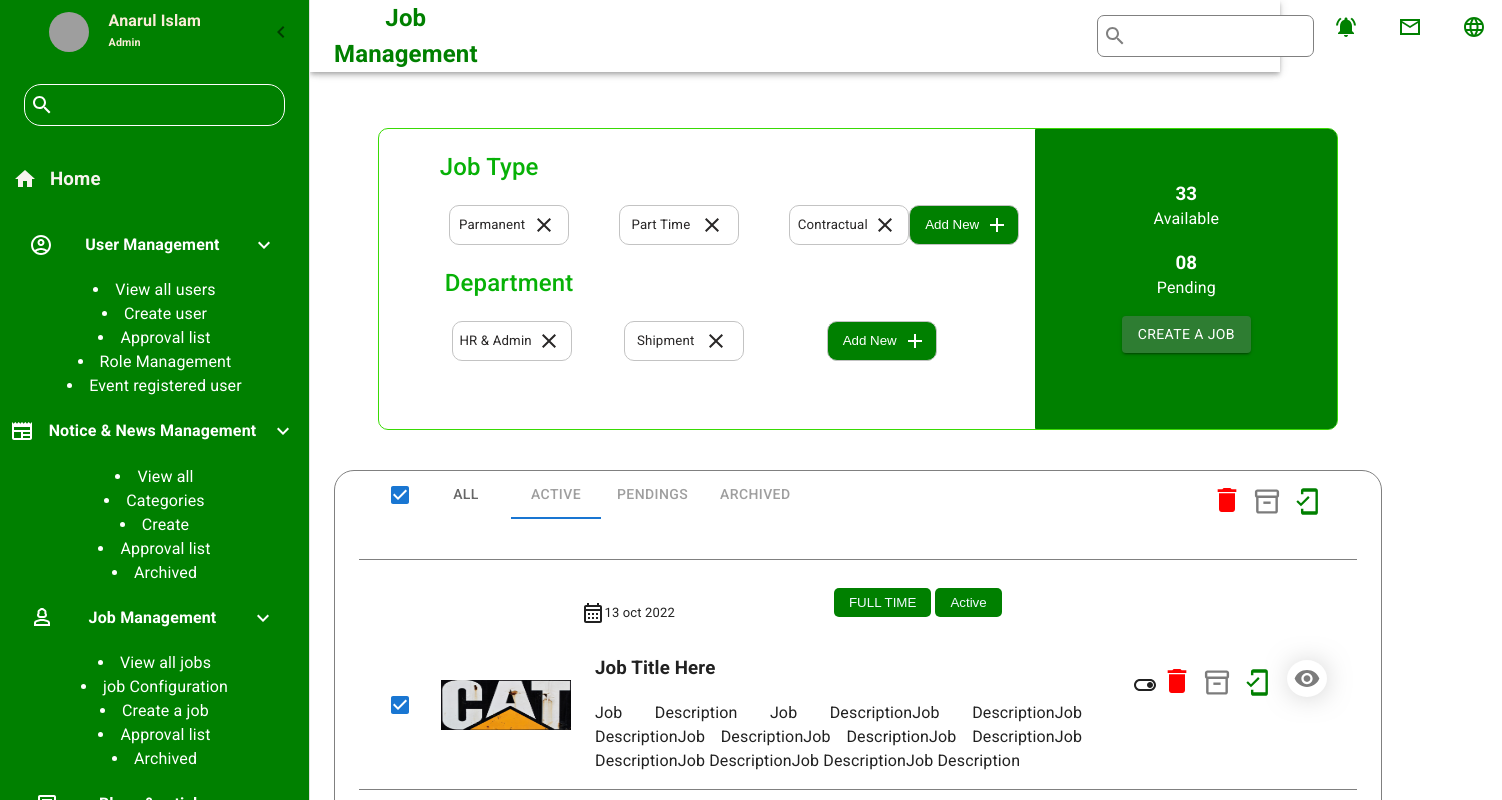
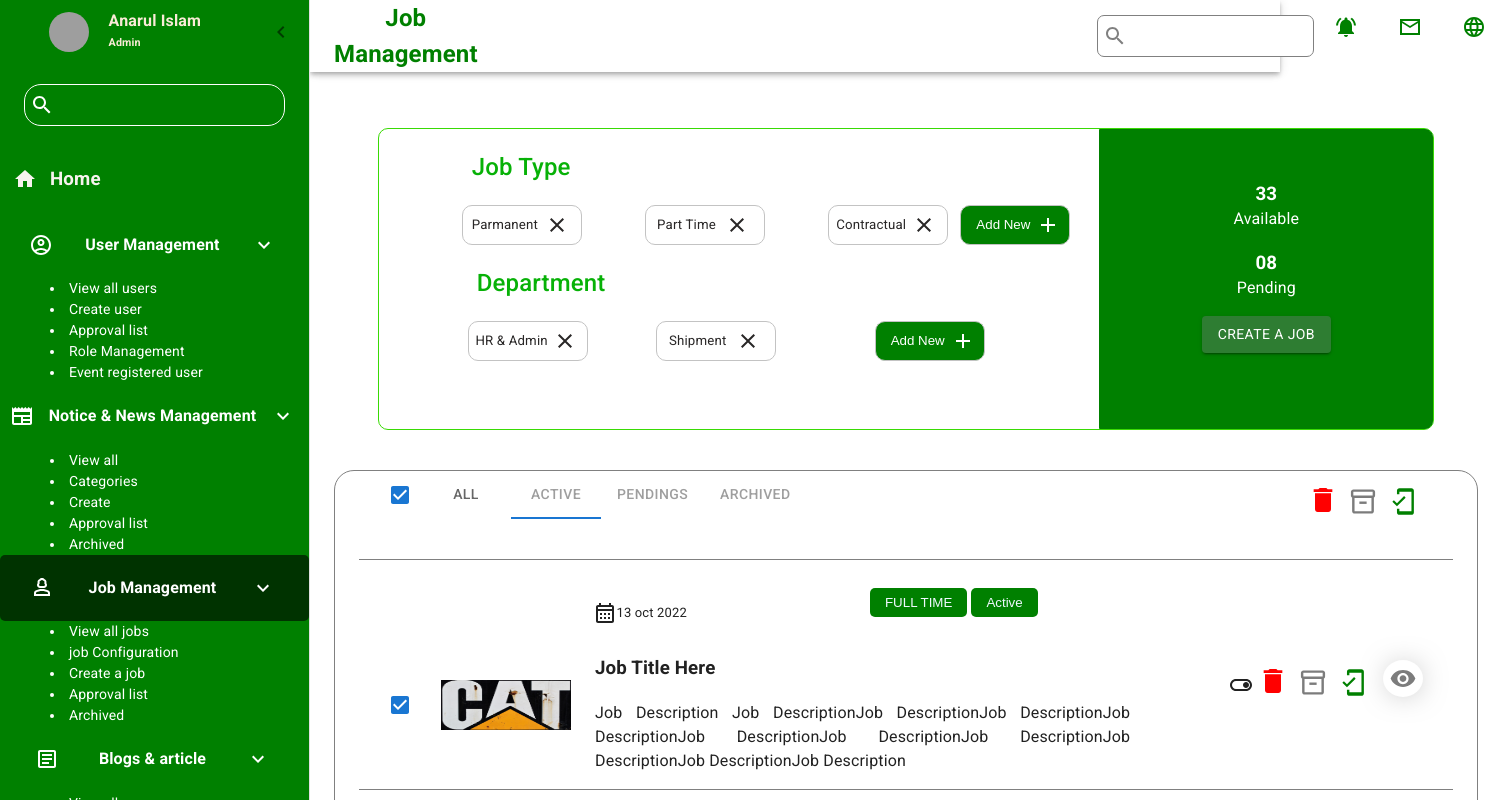
Before and after one commit to BishalAshiq/dashboard-job-management, a React (Create React App) app: page / in a window 1280 px wide. Both pictures are taken after a click on the button "open drawer". Shown: the top 800 px of the page, 1502 px wide, since content can reach past the window. Built offline with nearby package versions, Linux system fonts and the light colour scheme; grey boxes are pictures that could not be loaded.

Commit message:
almost final

```diff
--- a/src/App.js
+++ b/src/App.js
@@ -1,10 +1,10 @@
-import './App.css';
-import Dashboard from './Components/Dashboard/Dashboard/Dashboard';
+import "./App.css";
+import Dashboard from "./Components/Dashboard/Dashboard/Dashboard";
 
 function App() {
   return (
     <div className="App">
-       <Dashboard/>
+      <Dashboard />
     </div>
   );
 }
--- a/src/Components/Dashboard/Dashboard/Dashboard.js
+++ b/src/Components/Dashboard/Dashboard/Dashboard.js
@@ -4,7 +4,7 @@ import DrawerNav from "../DrawerNav/DrawerNav";
 const Dashboard = () => {
   return (
     <div>
-        <DrawerNav/>
+      <DrawerNav />
     </div>
   );
 };
--- a/src/Components/Dashboard/DrawerNav/DrawerNav.js
+++ b/src/Components/Dashboard/DrawerNav/DrawerNav.js
@@ -95,7 +95,7 @@ const DrawerNav = () => {
             </IconButton>
             <div style={{ color: "green" }} className="page-nav">
               <div>
-                <h2 style={{display:"inline"}}>Job Management</h2>
+                <h2 style={{ display: "inline" }}>Job Management</h2>
               </div>
 
               <div className="page-nav-icons">
@@ -133,16 +133,17 @@ const DrawerNav = () => {
             <div className="sidebar-tops">
               <div className="sidebar-avatar">
                 <Stack direction="row" spacing={2}>
-                <Avatar alt="Remy Sharp" src="/static/images/avatar/1.jpg" />
+                  <Avatar
+                    alt="Remy Sharp"
+                    src="https://encrypted-tbn0.gstatic.com/images?q=tbn:ANd9GcTeOpBzZ5ZzJnje_hCvMVsL6ZLCs7oT2yGivf0ZBaQJ0A&s"
+                  />
                 </Stack>
               </div>
               <div className="sidebar-text">
                 <h4>Anarul Islam</h4>
                 <h6>Admin</h6>
               </div>
-             <div className="sidebar-icon">
-
-             </div>
+              <div className="sidebar-icon"></div>
             </div>
             <IconButton onClick={handleDrawerClose}>
               {theme.direction === "ltr" ? (
--- a/src/Components/Dashboard/Pages/Pages/Pages.js
+++ b/src/Components/Dashboard/Pages/Pages/Pages.js
@@ -11,7 +11,7 @@ const Pages = () => {
         <JobDep></JobDep>
       </div>
       <div>
-      <JobTitle/>
+        <JobTitle />
       </div>
     </section>
   );
--- a/src/Components/Dashboard/Pages/Paginat/Paginat.js
+++ b/src/Components/Dashboard/Pages/Paginat/Paginat.js
@@ -7,7 +7,7 @@ const List = styled("ul")({
   padding: 0,
   margin: 0,
   display: "flex",
-  border:"none"
+  border: "none",
 });
 
 const Paginat = () => {
@@ -30,6 +30,8 @@ const Paginat = () => {
                   type="button"
                   style={{
                     fontWeight: selected ? "bold" : undefined,
+                    border: "none",
+                    margin: "0px 10px",
                   }}
                   {...item}
                 >
@@ -38,7 +40,18 @@ const Paginat = () => {
               );
             } else {
               children = (
-                <button style={{backgroundColor: "white", border: "1px solid rgb(124, 124, 124)", padding: "10px 20px", margin: "0px 170px", color: "gray", borderRadius: 5}} type="button" {...item}>
+                <button
+                  style={{
+                    backgroundColor: "white",
+                    border: "1px solid rgb(124, 124, 124)",
+                    padding: "10px 20px",
+                    margin: "0px 170px",
+                    color: "gray",
+                    borderRadius: 5,
+                  }}
+                  type="button"
+                  {...item}
+                >
                   {type}
                 </button>
               );
--- a/src/Components/Dashboard/SidebarHome/SidebarHome.css
+++ b/src/Components/Dashboard/SidebarHome/SidebarHome.css
@@ -1,23 +1,22 @@
-.sidebar-home{
-    background-color: green;;
+.sidebar-home {
+  background-color: green;
   display: flex;
   align-items: center;
   padding-left: 10px;
-    width: 100vh;
   color: rgb(247, 243, 238);
 }
-.sidebar-accordion{
+.sidebar-accordion {
   background-color: green;
   border-bottom: none;
 }
-.accordion-item{
+.accordion-item {
   background-color: green;
 }
-.side-search-sec{
+.side-search-sec {
   background-color: green;
   padding: 20px 20px;
 }
-.side_search{
+.side_search {
   padding: 20px 5px;
   display: flex;
   align-items: center;
@@ -28,9 +27,8 @@
   border: 1px solid rgb(254, 253, 253);
   /* margin: 10px 35px; */
 }
-.side_search > input{
+.side_search > input {
   outline: none;
   background: none;
   border: none;
-
 }
--- a/src/Components/Dashboard/SidebarHome/SidebarHome.js
+++ b/src/Components/Dashboard/SidebarHome/SidebarHome.js
@@ -8,22 +8,21 @@ import ArticleOutlinedIcon from "@mui/icons-material/ArticleOutlined";
 import CelebrationOutlinedIcon from "@mui/icons-material/CelebrationOutlined";
 import KeyboardArrowDownOutlinedIcon from "@mui/icons-material/KeyboardArrowDownOutlined";
 import SearchIcon from "@mui/icons-material/Search";
+import TuneRoundedIcon from "@mui/icons-material/TuneRounded";
 import { Container } from "@mui/system";
 
 const SidebarHome = () => {
   return (
     <div>
-
       <Container className="side-search-sec">
         <div className="side_search">
-          <SearchIcon style={{color:"white"}}/>
-          <input type="text"/>
+          <SearchIcon style={{ color: "white" }} />
+          <input type="text" />
         </div>
       </Container>
 
       <section className="sidebar-home">
         <HomeIcon
-          color="disabled"
           style={{ width: 30, marginRight: 10, color: "rgb(247, 243, 238)" }}
         />
         <h3>Home</h3>
@@ -48,13 +47,12 @@ const SidebarHome = () => {
               style={{ marginRight: 4, color: "white" }}
             />
           </div>
-          <div>
+          <div style={{ paddingLeft: "50px" }}>
             <unl
               style={{
                 textAlign: "justify",
-                display: "grid",
-                placeItems: "center",
                 color: "white",
+                fontSize: 14,
               }}
             >
               <li>View all users</li>
@@ -82,13 +80,12 @@ const SidebarHome = () => {
               style={{ marginRight: 4, color: "white" }}
             />
           </div>
-          <div>
+          <div style={{ paddingLeft: "50px" }}>
             <unl
               style={{
                 textAlign: "justify",
-                display: "grid",
-                placeItems: "center",
                 color: "white",
+                fontSize: 14,
               }}
             >
               <li>View all</li>
@@ -106,6 +103,8 @@ const SidebarHome = () => {
               justifyContent: "space-evenly",
               alignItems: "center",
               textAlign: "center",
+              backgroundColor: "#003300",
+              borderRadius: 5,
             }}
           >
             <Person3OutlinedIcon style={{ marginRight: 4, color: "white" }} />
@@ -114,13 +113,12 @@ const SidebarHome = () => {
               style={{ marginRight: 4, color: "white" }}
             />
           </div>
-          <div>
+          <div style={{ paddingLeft: "50px" }}>
             <unl
               style={{
                 textAlign: "justify",
-                display: "grid",
-                placeItems: "center",
                 color: "white",
+                fontSize: 14,
               }}
             >
               <li>View all jobs</li>
@@ -146,13 +144,12 @@ const SidebarHome = () => {
               style={{ marginRight: 4, color: "white" }}
             />
           </div>
-          <div>
+          <div style={{ paddingLeft: "50px" }}>
             <unl
               style={{
                 textAlign: "justify",
-                display: "grid",
-                placeItems: "center",
                 color: "white",
+                fontSize: 14,
               }}
             >
               <li>View all</li>
@@ -180,13 +177,12 @@ const SidebarHome = () => {
               style={{ marginRight: 4, color: "white" }}
             />
           </div>
-          <div>
+          <div style={{ paddingLeft: "50px" }}>
             <unl
               style={{
                 textAlign: "justify",
-                display: "grid",
-                placeItems: "center",
                 color: "white",
+                fontSize: 14,
               }}
             >
               <li>View all</li>
@@ -213,19 +209,15 @@ const SidebarHome = () => {
               style={{ marginRight: 4, color: "white" }}
             />
           </div>
-          <div>
-            <unl
-              style={{
-                textAlign: "justify",
-                display: "grid",
-                placeItems: "center",
-                color: "white",
-              }}
-            >
-              <li>Coffee</li>
-              <li>Tea</li>
-              <li>Milk</li>
-            </unl>
+          <div
+            style={{
+              backgroundColor: "#003300",
+              display: "flex",
+              alignItems: "center",
+            }}
+          >
+            <TuneRoundedIcon style={{ marginLeft: 80, color: "white" }} />
+            <h4 style={{ marginLeft: 10, color: "white" }}>Setting</h4>
           </div>
         </section>
       </div>
```
Also changed, not shown: src/Components/Dashboard/DrawerNav/DrawerNav.css (+10 -11 lines), src/Components/Dashboard/Pages/Pages/Pages.css (+17 -19 lines). Lines whose indentation alone changed are shown as unchanged.
